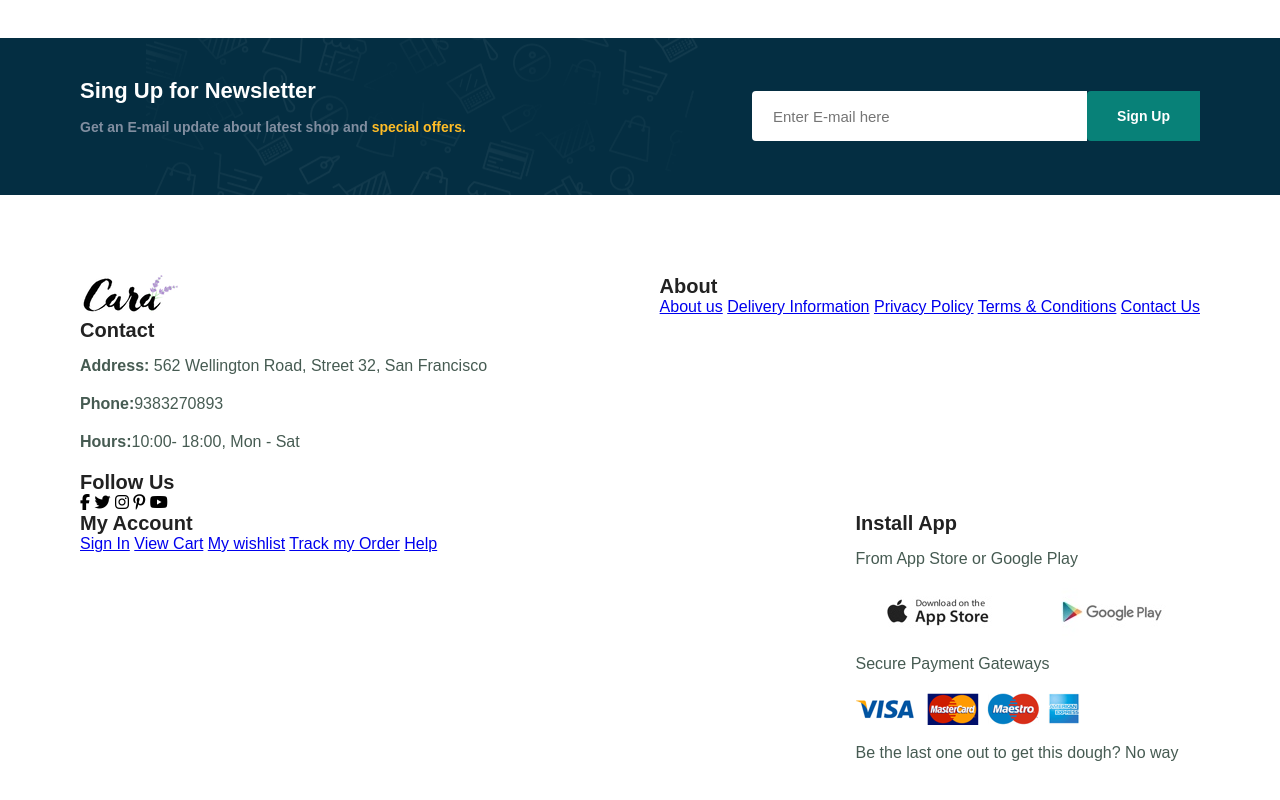
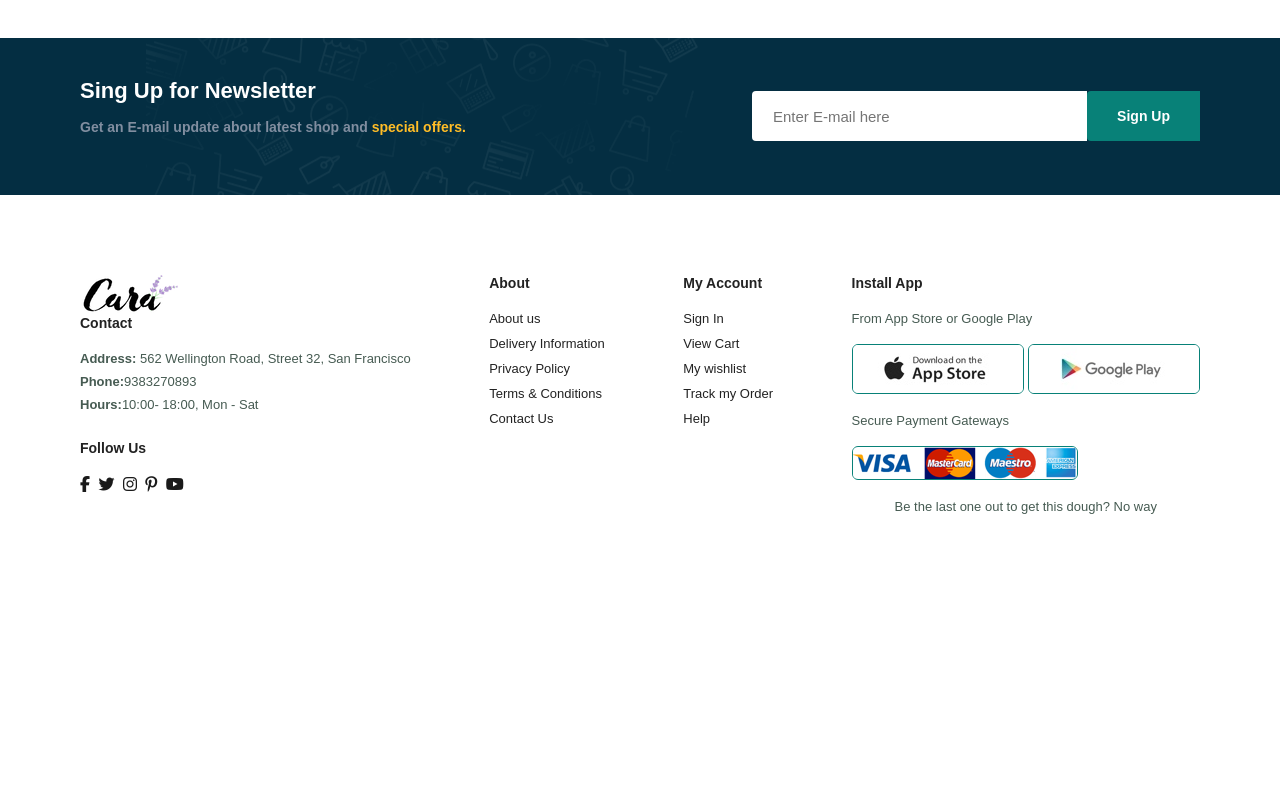
Before and after one commit to Sarrtt303/E-commerce-website-practice, a plain HTML site: page index.html in a window 1280 px wide. Shown: the part 4633-5433 px from the top of the page. After the commit the page ends 5215 px from the top, so only its background shows below. Drawn offline with Linux system fonts and the light colour scheme; a web font is replaced by a local one.

Commit message:
template complete

```diff
--- a/index.html
+++ b/index.html
@@ -4,7 +4,7 @@
     <meta charset="UTF-8">
     <meta http-equiv="X-UA-Compatible" content="IE=edge">
     <meta name="viewport" content="width=device-width, initial-scale=1.0">
-    <title>Nilgiri</title>
+    <title>Average E-commerce Website</title>
     <script src="https://kit.fontawesome.com/7421b91d38.js"></script>
     <link rel="stylesheet" href="style.css">
 </head>
@@ -426,7 +426,7 @@
           <img src="./img/pay/pay.png">
         </div>
 
-        <div classname="copyright">
+        <div class="copyright">
           <p>Be the last one out to get this dough? No way</p>
         </div>
       </div>
--- a/style.css
+++ b/style.css
@@ -410,3 +410,58 @@ footer{
     flex-wrap: wrap;
     justify-content: space-between;
 }
+footer .col{
+    display: flex;
+    align-items: flex-start;
+    margin-bottom: 20px;
+    flex-direction: column;
+}
+footer .logo{
+    margin-bottom:30px;
+}
+footer h4{
+    font-size:14px;
+    padding-bottom:20px;
+}
+footer p{
+    font-size:13px;
+    margin:0 0 8px 0;
+}
+footer a{
+    font-size:13px;
+    text-decoration: none;
+    color: #222;
+    margin-bottom: 10px;
+}
+footer .follow{
+    margin-top: 20px;
+}
+footer .follow i {
+    color:#1a1a1a;
+    padding-right: 4px;
+    cursor: pointer;
+}
+footer .install .row img{
+    border: 1px solid #088178;
+    border-radius: 6px;
+}
+footer .install img{
+    margin: 10px 0 15px;
+}
+footer .follow i:hover,
+footer a:hover{
+    color:#088178;
+
+}
+footer .copyright{
+    width:100%;
+    text-align:center;
+}
+/*probabilty
+expressions
+pythagorous theorem
+percentage
+simultaneous eq
+calculations(decimal fraction multiplication)
+fractions
+*/
```
